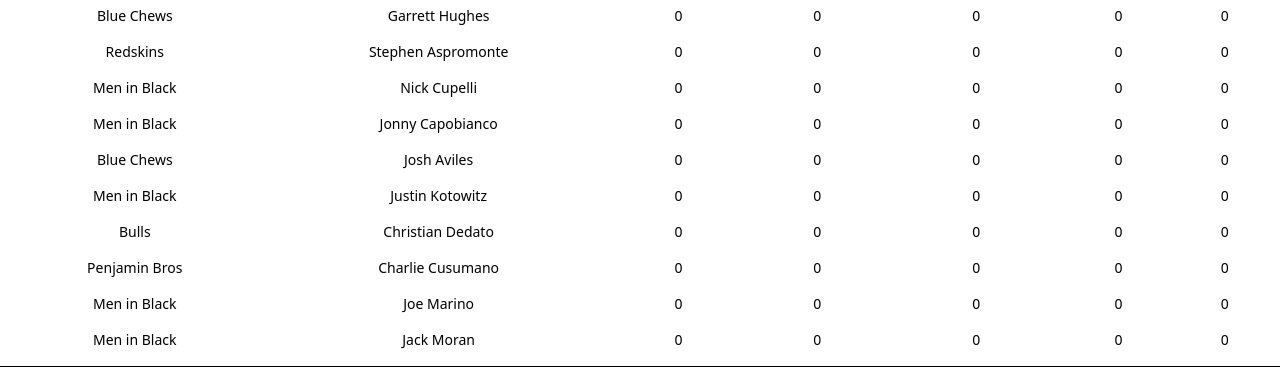
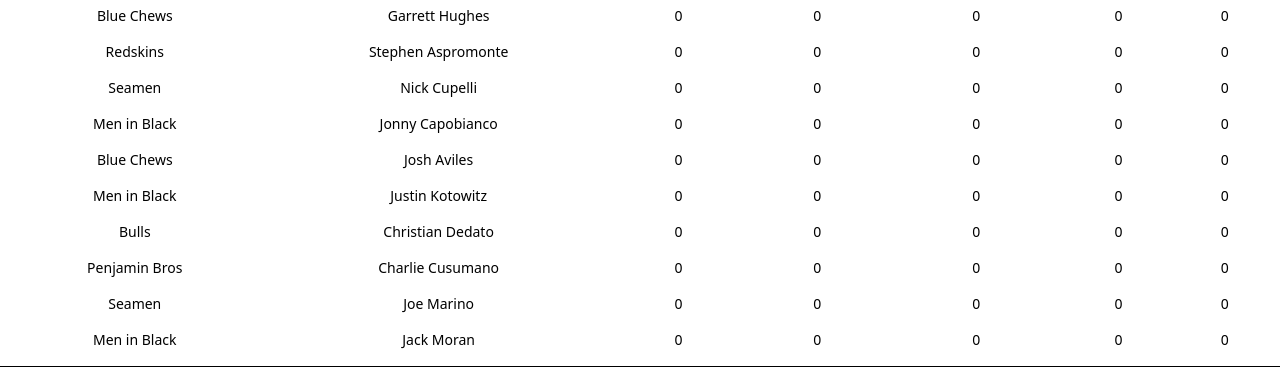
Before and after one commit to NickTalledo/HFL2.0, a React (Vite) app: page /Dtable in a window 1280 px wide. Shown: the part 1402-1774 px from the top of the page. Built offline with nearby package versions, Linux system fonts and the light colour scheme.

Commit message:
team fixes2

```diff
--- a/src/data/oStats.js
+++ b/src/data/oStats.js
@@ -444,7 +444,7 @@ export const oStats = [
     dtouchdowns: 0,
   },
   {
-    team: "Men in Black",
+    team: "Seamen",
     player: "Nick Cupelli",
     receptions: 0,
     yards: 0,
@@ -522,7 +522,7 @@ export const oStats = [
     dtouchdowns: 0,
   },
   {
-    team: "Men in Black",
+    team: "Seamen",
     player: "Joe Marino",
     receptions: 0,
     yards: 0,
```
